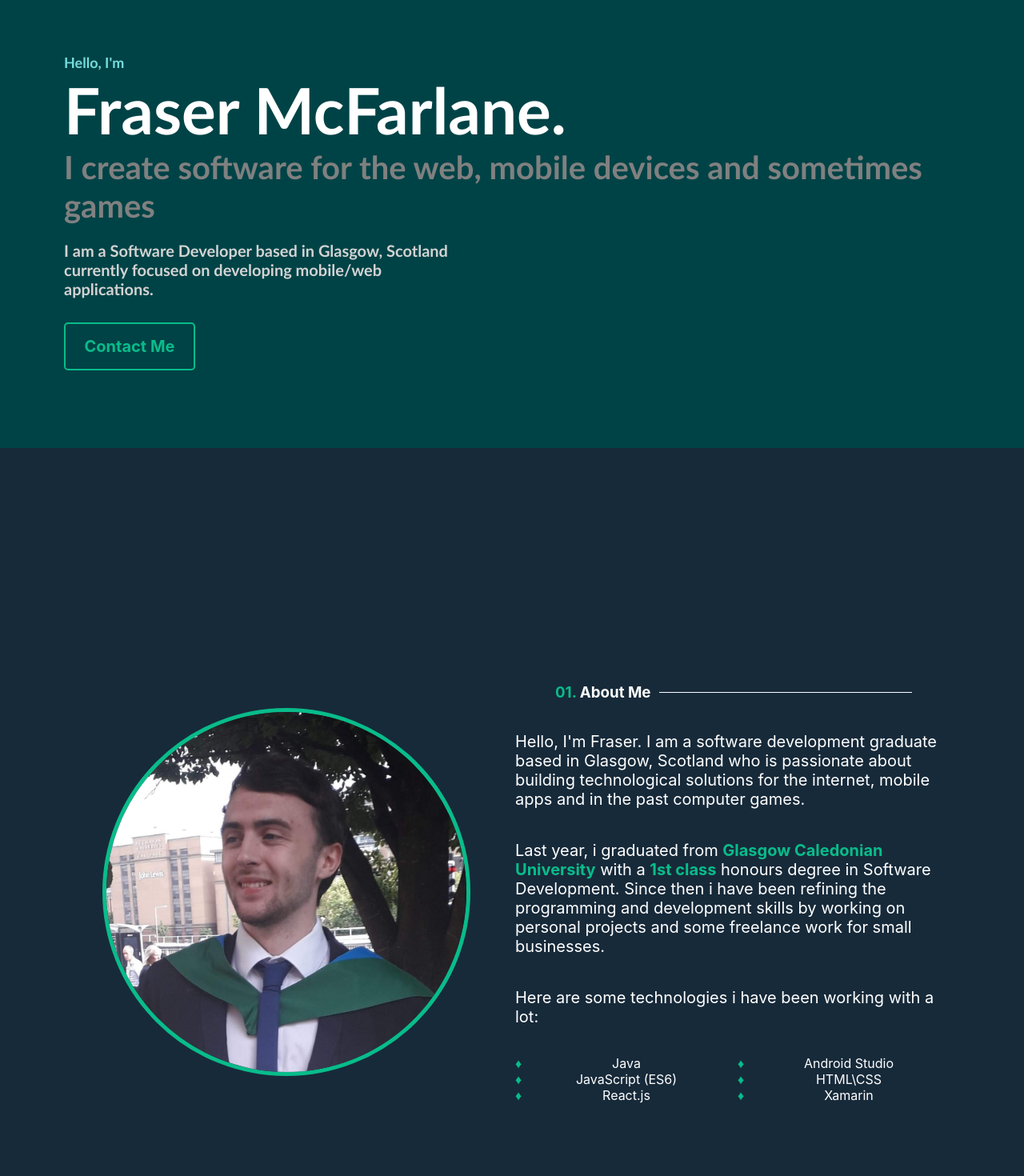
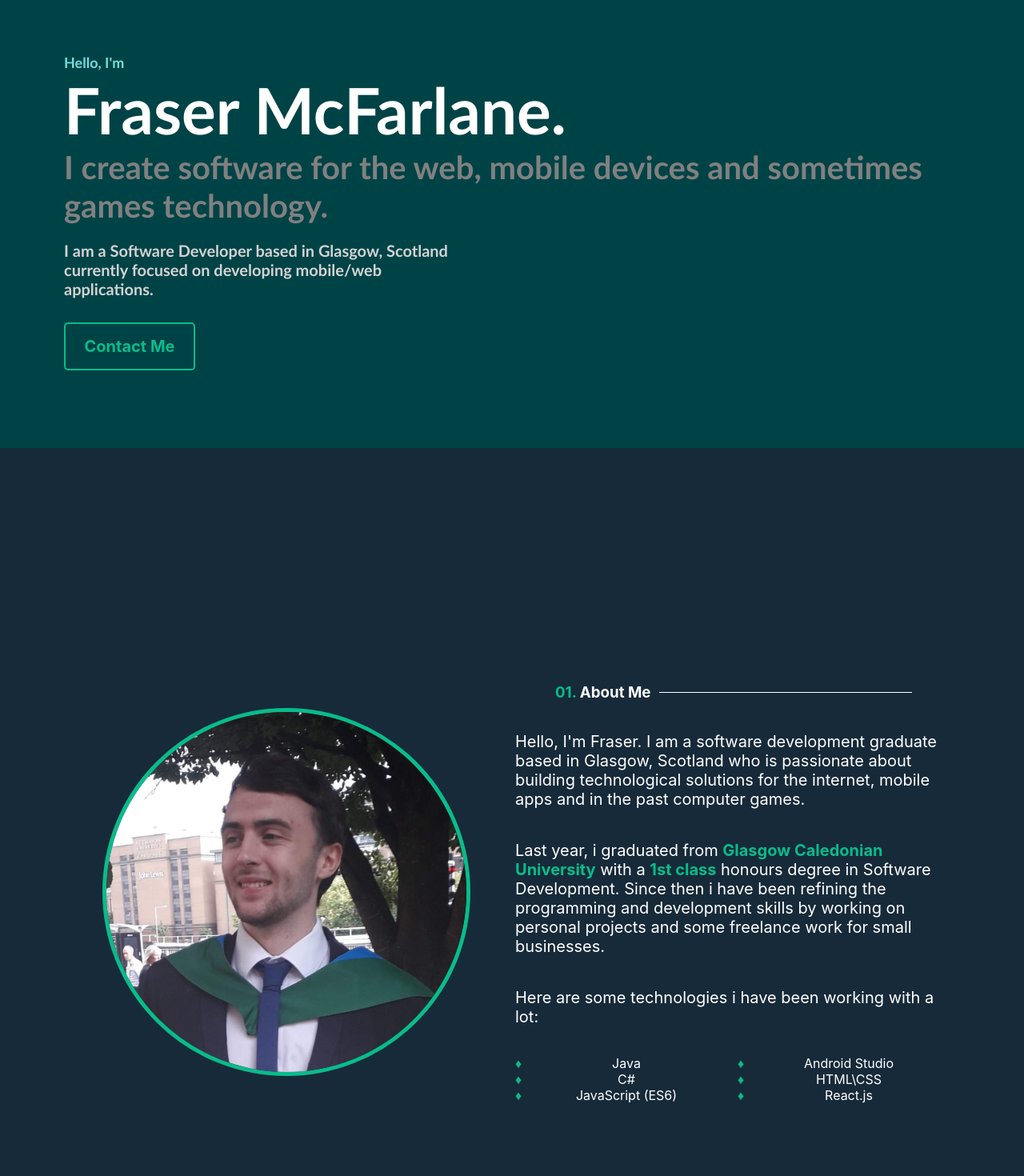
Before and after one commit to fmcfar200/personal-site, a React (Create React App) app: page / in a window 1280 px wide. Shown: the top 1470 px of the page at 80% size. Built offline with nearby package versions, Linux system fonts and the light colour scheme.

Commit message:
content changes

```diff
--- a/src/components/aboutMe.jsx
+++ b/src/components/aboutMe.jsx
@@ -31,10 +31,10 @@ const AboutMe = () => {
         <ul className="tech-list">
           <li className="tech-item">Java</li>
           <li className="tech-item">Android Studio</li>
+          <li className="tech-item">C#</li>
+          <li className="tech-item">HTML\CSS</li>
           <li className="tech-item"> JavaScript (ES6)</li>
-          <li className="tech-item">HTML\CSS</li>
           <li className="tech-item">React.js</li>
-          <li className="tech-item">Xamarin</li>
         </ul>
       </div>
     </div>
--- a/src/components/header.jsx
+++ b/src/components/header.jsx
@@ -10,6 +10,7 @@ const Header = () => {
         <p className="header-text-2">Fraser McFarlane.</p>
         <p className="header-text-3">
           I create software for the web, mobile devices and sometimes games
+          technology.
         </p>
         <p className="header-text-4" style={{ marginBottom: "30px" }}>
           I am a Software Developer based in Glasgow, Scotland currently focused
--- a/src/components/myProjects.jsx
+++ b/src/components/myProjects.jsx
@@ -47,7 +47,7 @@ const MyProjects = () => {
               <div className="title-container">
                 <div>
                   {renderSecondaryLink(secondaryLink)}
-                  <a href={githubLink}>
+                  <a href={githubLink} target="_blank">
                     <i className="fab fa-github" />
                   </a>
                 </div>
--- a/src/components/otherProjects.jsx
+++ b/src/components/otherProjects.jsx
@@ -8,7 +8,7 @@ import Fade from "react-reveal/Fade";
 export function renderSecondaryLink(url) {
   if (url) {
     return (
-      <a href={url}>
+      <a href={url} target="_blank">
         <i className="fas fa-external-link-alt"></i>
       </a>
     );
@@ -45,7 +45,7 @@ const OtherProjects = () => {
           <p>{item.bodyText}</p>
           <div className="code-container">{codeLabels}</div>
           <div className="link-container">
-            <a href={item.githubLink}>
+            <a href={item.githubLink} target="_blank">
               <i className="fab fa-github"></i>
             </a>
             {renderSecondaryLink(item.secondaryLink)}
```
